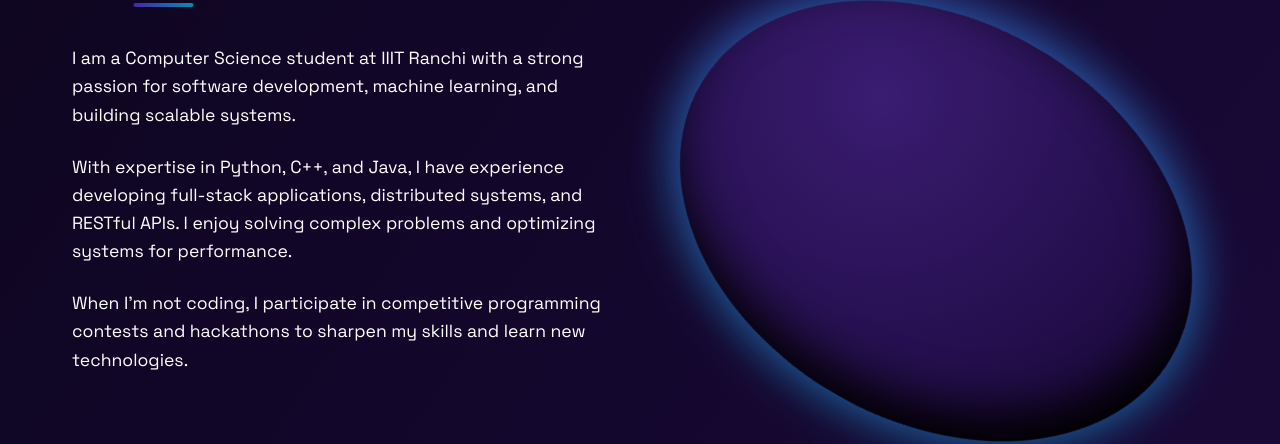
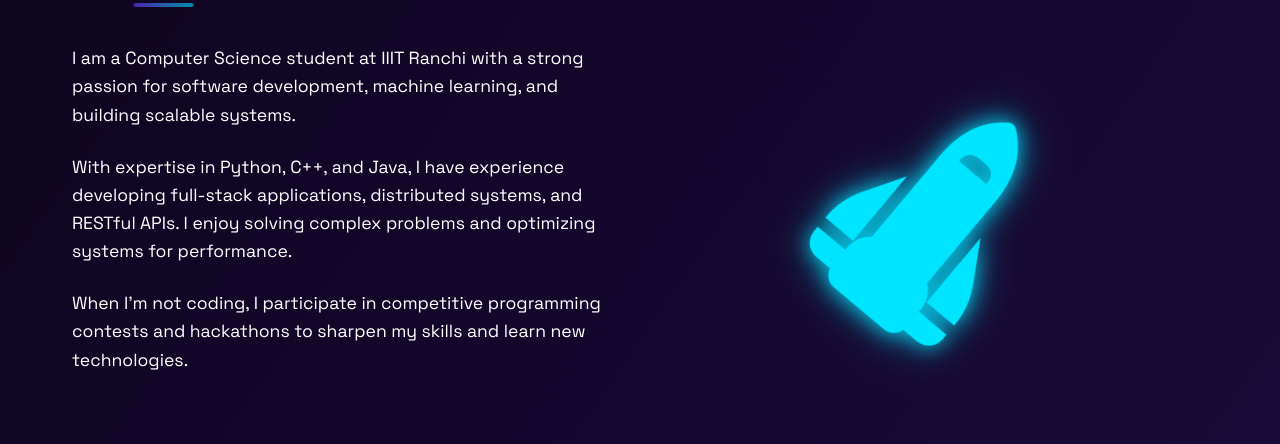
Before and after one commit to paradoxxxinvader/Portfolio-Ayush, a plain HTML site: page index.html in a window 1280 px wide. Shown: the part 931-1375 px from the top of the page. Drawn offline with Linux system fonts and the light colour scheme.

Commit message:
Update index.html

```diff
--- a/index.html
+++ b/index.html
@@ -306,21 +306,28 @@
             align-items: center;
         }
 
-        .planet {
+        /* The spaceship visual */
+        .spaceship {
             width: 100%;
             height: 400px;
-            background: radial-gradient(circle at 30% 30%, #3a1c71, #150533);
-            border-radius: 50%;
+            display: flex;
+            align-items: center;
+            justify-content: center;
             position: relative;
-            box-shadow: inset -20px -20px 50px #000000,
-                        -10px -10px 50px rgba(110, 59, 255, 0.3),
-                        0 0 50px rgba(0, 229, 255, 0.5);
-            animation: rotate 60s linear infinite;
+            animation: float-spaceship 6s ease-in-out infinite;
         }
 
-        @keyframes rotate {
-            0% { transform: rotate(0deg); }
-            100% { transform: rotate(360deg); }
+        .spaceship-icon {
+            font-size: 12rem;
+            color: var(--secondary);
+            text-shadow: 0 0 20px rgba(0, 229, 255, 0.8),
+                         0 0 40px rgba(0, 229, 255, 0.6);
+            transform: rotate(-25deg);
+        }
+
+        @keyframes float-spaceship {
+            0%, 100% { transform: translateY(0) rotate(-25deg); }
+            50% { transform: translateY(-20px) rotate(-25deg); }
         }
 
         /* Education Section */
@@ -594,6 +601,10 @@
             .planet {
                 height: 300px;
             }
+
+            .spaceship-icon {
+                font-size: 8rem;
+            }
         }
 
         /* Animation */
@@ -673,7 +684,9 @@
                     <p>With expertise in Python, C++, and Java, I have experience developing full-stack applications, distributed systems, and RESTful APIs. I enjoy solving complex problems and optimizing systems for performance.</p>
                     <p>When I'm not coding, I participate in competitive programming contests and hackathons to sharpen my skills and learn new technologies.</p>
                 </div>
-                <div class="planet"></div>
+                <div class="spaceship">
+                    <i class="fas fa-space-shuttle spaceship-icon"></i>
+                </div>
             </div>
         </div>
     </section>
```
